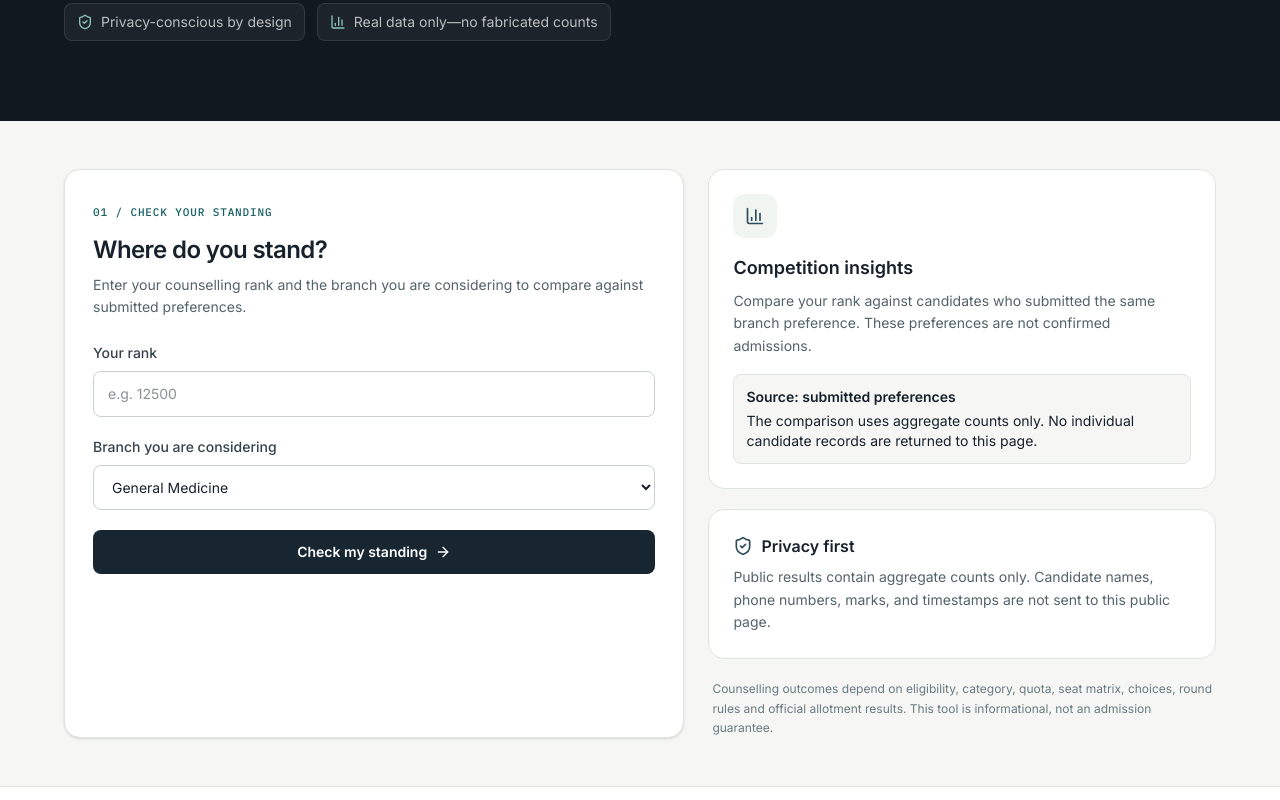
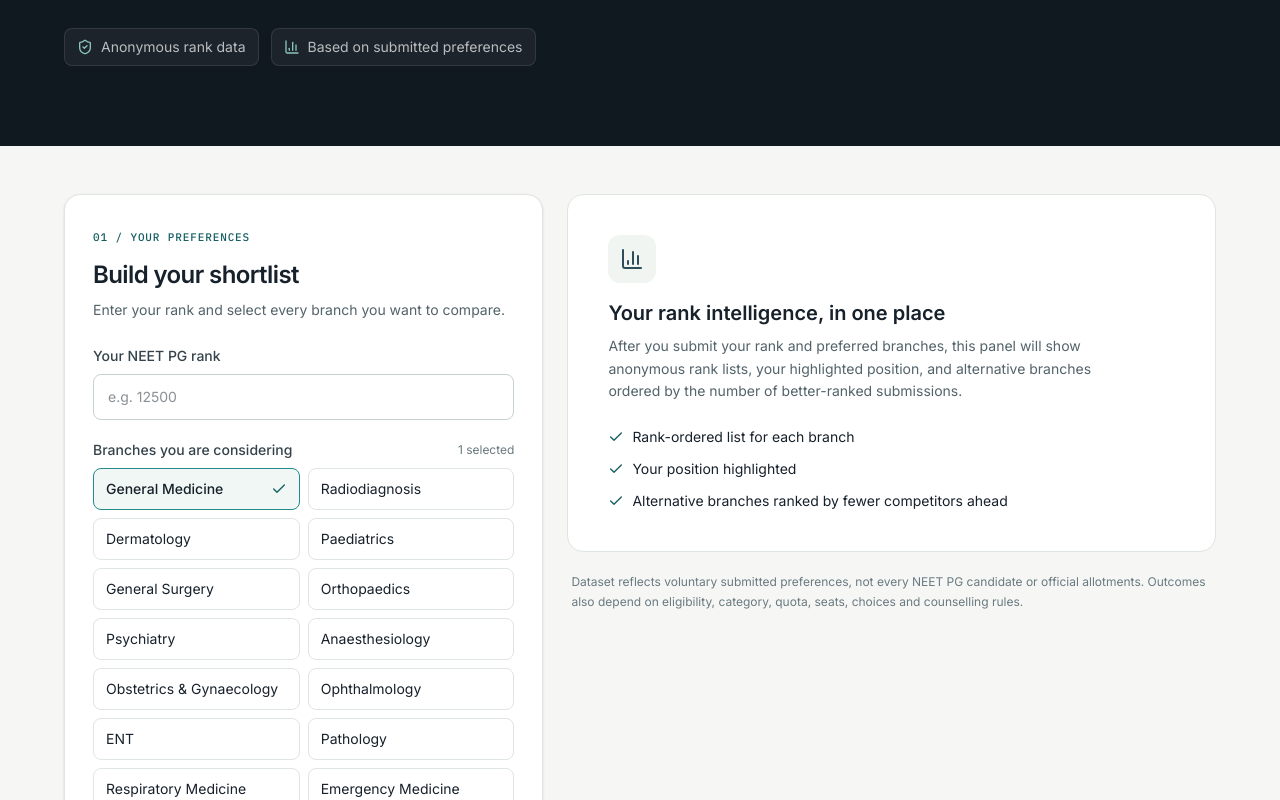
Before and after one commit to omniblessing/branchly, a React (Vite) app: page /su-joiye-che in a window 1280 px wide. Shown: the part 540-1340 px from the top of the page. Built offline with nearby package versions, Linux system fonts and the light colour scheme.

Commit message:
Build multi-branch rank comparison experience

```diff
--- a/src/pages/SuJoiyeChe.tsx
+++ b/src/pages/SuJoiyeChe.tsx
@@ -1,89 +1,101 @@
-import { useState, type FormEvent } from "react";
-import { Activity, ArrowRight, BarChart3, ShieldCheck } from "lucide-react";
+import { useMemo, useState, type FormEvent } from "react";
+import { Activity, ArrowRight, BarChart3, Check, ShieldCheck } from "lucide-react";
 
 const API_BASE = "https://su-joiye-che.thorfin662.workers.dev";
-
 const BRANCHES = [
-  "General Medicine",
-  "Radiodiagnosis",
-  "Dermatology",
-  "Paediatrics",
-  "General Surgery",
-  "Orthopaedics",
-  "Psychiatry",
-  "Anaesthesiology",
-  "Obstetrics & Gynaecology",
-  "Ophthalmology",
-  "ENT",
-  "Pathology",
-  "Respiratory Medicine",
-  "Emergency Medicine",
-  "Radiation Oncology",
-  "Other",
+  "General Medicine", "Radiodiagnosis", "Dermatology", "Paediatrics",
+  "General Surgery", "Orthopaedics", "Psychiatry", "Anaesthesiology",
+  "Obstetrics & Gynaecology", "Ophthalmology", "ENT", "Pathology",
+  "Respiratory Medicine", "Emergency Medicine", "Radiation Oncology", "Other",
 ];
 
-type CompetitionStats = {
-  totalCandidates: number;
-  sameBranchCandidates: number;
-  betterRankSameBranch: number;
-  source: string;
-  disclaimer: string;
+type RankEntry = { rank: number; branch: string };
+type BranchResult = {
+  branch: string;
+  total: number;
+  ahead: number;
+  sameRank: number;
+  behind: number;
+  entries: RankEntry[];
 };
 
 export function SuJoiyeChe() {
   const [rank, setRank] = useState("");
-  const [branch, setBranch] = useState(BRANCHES[0]);
+  const [selectedBranches, setSelectedBranches] = useState<string[]>(["General Medicine"]);
+  const [results, setResults] = useState<BranchResult[]>([]);
+  const [totalRanked, setTotalRanked] = useState(0);
   const [notice, setNotice] = useState("");
-  const [stats, setStats] = useState<CompetitionStats | null>(null);
   const [loading, setLoading] = useState(false);
+  const [activeBranch, setActiveBranch] = useState("General Medicine");
+
+  const alternatives = useMemo(
+    () => results.slice().sort((a, b) => a.ahead - b.ahead || a.total - b.total),
+    [results],
+  );
+
+  function toggleBranch(branch: string) {
+    setSelectedBranches(current => {
+      if (current.includes(branch)) {
+        const next = current.filter(item => item !== branch);
+        return next;
+      }
+      return [...current, branch];
+    });
+    setResults([]);
+    setNotice("");
+  }
 
   async function handleSubmit(event: FormEvent<HTMLFormElement>) {
     event.preventDefault();
     const parsedRank = Number(rank.replace(/,/g, "").trim());
     if (!Number.isSafeInteger(parsedRank) || parsedRank < 1) {
-      setStats(null);
       setNotice("Enter a valid whole-number rank greater than zero.");
+      return;
+    }
+    if (selectedBranches.length === 0) {
+      setNotice("Select at least one preferred branch.");
       return;
     }
 
     setLoading(true);
-    setStats(null);
     setNotice("");
-
+    setResults([]);
     try {
       const params = new URLSearchParams({
         rank: String(parsedRank),
-        branch,
+        branches: selectedBranches.join("|"),
       });
-      const response = await fetch(`${API_BASE}/api/competition?${params}`);
+      const response = await fetch(`${API_BASE}/api/rank-list?${params}`);
       const data = await response.json();
-
       if (!response.ok || !data.success) {
-        throw new Error(data.error || "Competition data is temporarily unavailable.");
+        throw new Error(data.error || "Rank-list data is temporarily unavailable.");
       }
-
-      setStats({
-        totalCandidates: data.totalCandidates,
-        sameBranchCandidates: data.sameBranchCandidates,
-        betterRankSameBranch: data.betterRankSameBranch,
-        source: data.source,
-        disclaimer: data.disclaimer,
-      });
+      const cleanResults = (data.branches || []).map((item: BranchResult) => ({
+        branch: String(item.branch),
+        total: Number(item.total) || 0,
+        ahead: Number(item.ahead) || 0,
+        sameRank: Number(item.sameRank) || 0,
+        behind: Number(item.behind) || 0,
+        entries: Array.isArray(item.entries) ? item.entries
+          .map((entry: RankEntry) => ({ rank: Number(entry.rank), branch: String(entry.branch) }))
+          .filter((entry: RankEntry) => Number.isSafeInteger(entry.rank) && entry.rank > 0)
+          .sort((a: RankEntry, b: RankEntry) => a.rank - b.rank) : [],
+      }));
+      setResults(cleanResults);
+      setTotalRanked(Number(data.totalRanked) || 0);
+      if (cleanResults.length) setActiveBranch(cleanResults[0].branch);
+      if (!cleanResults.length) setNotice("No matching submitted preferences were found for these branches.");
     } catch (error) {
-      setNotice(
-        error instanceof Error
-          ? `${error.message} Check that the Worker allows your live Branchly website origin.`
-          : "Competition data is temporarily unavailable. Please try again.",
-      );
+      setNotice(error instanceof Error
+        ? `${error.message} The Worker must have the /api/rank-list endpoint and allow your Branchly website origin.`
+        : "Rank-list data is temporarily unavailable. Please try again.");
     } finally {
       setLoading(false);
     }
   }
 
-  function clearResults() {
-    setNotice("");
-    setStats(null);
-  }
+  const currentRank = Number(rank.replace(/,/g, "").trim());
+  const current = results.find(item => item.branch === activeBranch);
 
   return (
     <div className="min-h-screen bg-surface-50">
@@ -91,155 +103,129 @@ export function SuJoiyeChe() {
         <div className="mx-auto max-w-[1200px] px-4 py-14 sm:px-6 sm:py-20">
           <div className="max-w-3xl">
             <span className="inline-flex items-center gap-2 rounded-full border border-white/15 bg-white/5 px-3 py-1.5 text-xs font-medium text-white/75">
-              <Activity className="h-3.5 w-3.5" />
-              PG counselling companion
+              <Activity className="h-3.5 w-3.5" /> PG counselling companion
             </span>
             <h1 className="mt-6 text-4xl font-semibold leading-tight tracking-tight sm:text-6xl">
               Your rank is one thing.
               <span className="mt-1 block text-accent-300">Your competition is another.</span>
             </h1>
             <p className="mt-5 max-w-2xl text-base leading-relaxed text-white/70 sm:text-lg">
-              Explore submitted branch preferences and understand the competition around your
-              rank. Built to support your decision—not promise an allotment.
+              Choose the branches you want. See submitted rank positions and compare alternatives
+              with fewer higher-ranked competitors—not a promise of admission.
             </p>
+            <div className="mt-8 flex flex-wrap gap-3 text-sm text-white/70">
+              <span className="inline-flex items-center gap-2 rounded-lg border border-white/10 bg-white/5 px-3 py-2"><ShieldCheck className="h-4 w-4 text-accent-300" /> Anonymous rank data</span>
+              <span className="inline-flex items-center gap-2 rounded-lg border border-white/10 bg-white/5 px-3 py-2"><BarChart3 className="h-4 w-4 text-accent-300" /> Based on submitted preferences</span>
             </div>
-          <div className="mt-9 flex flex-wrap gap-3 text-sm text-white/70">
-            <span className="inline-flex items-center gap-2 rounded-lg border border-white/10 bg-white/5 px-3 py-2">
-              <ShieldCheck className="h-4 w-4 text-accent-300" />
-              Privacy-conscious by design
-            </span>
-            <span className="inline-flex items-center gap-2 rounded-lg border border-white/10 bg-white/5 px-3 py-2">
-              <BarChart3 className="h-4 w-4 text-accent-300" />
-              Real data only—no fabricated counts
-            </span>
           </div>
         </div>
       </section>
 
-      <section className="mx-auto grid max-w-[1200px] gap-6 px-4 py-8 sm:px-6 lg:grid-cols-[minmax(0,1.1fr)_minmax(300px,0.9fr)] lg:py-12">
-        <div className="rounded-2xl border border-surface-200 bg-white p-5 shadow-sm sm:p-7">
-          <span className="mono-label text-accent-700">01 / Check your standing</span>
-          <h2 className="mt-3 text-2xl font-semibold tracking-tight text-ink-900">
-            Where do you stand?
-          </h2>
-          <p className="mt-2 text-sm leading-relaxed text-ink-500">
-            Enter your counselling rank and the branch you are considering to compare against
-            submitted preferences.
-          </p>
-
+      <section className="mx-auto grid max-w-[1200px] gap-6 px-4 py-8 sm:px-6 lg:grid-cols-[minmax(0,0.85fr)_minmax(0,1.15fr)] lg:py-12">
+        <div className="h-fit rounded-2xl border border-surface-200 bg-white p-5 shadow-sm sm:p-7">
+          <span className="mono-label text-accent-700">01 / Your preferences</span>
+          <h2 className="mt-3 text-2xl font-semibold tracking-tight text-ink-900">Build your shortlist</h2>
+          <p className="mt-2 text-sm leading-relaxed text-ink-500">Enter your rank and select every branch you want to compare.</p>
           <form className="mt-6 space-y-5" onSubmit={handleSubmit}>
             <div>
-              <label htmlFor="candidate-rank" className="mb-2 block text-sm font-medium text-ink-700">
-                Your rank
-              </label>
-              <input
-                id="candidate-rank"
-                name="rank"
-                type="number"
-                min="1"
-                step="1"
-                inputMode="numeric"
-                required
-                value={rank}
-                onChange={(event) => {
-                  setRank(event.target.value);
-                  clearResults();
-                }}
+              <label htmlFor="candidate-rank" className="mb-2 block text-sm font-medium text-ink-700">Your NEET PG rank</label>
+              <input id="candidate-rank" name="rank" type="number" min="1" step="1" inputMode="numeric" required value={rank}
+                onChange={event => { setRank(event.target.value); setResults([]); setNotice(""); }}
                 placeholder="e.g. 12500"
-                className="w-full rounded-lg border border-surface-300 bg-white px-3.5 py-3 text-sm text-ink-900 outline-none transition focus:border-brand-500 focus:ring-2 focus:ring-brand-100"
-              />
+                className="w-full rounded-lg border border-surface-300 bg-white px-3.5 py-3 text-sm text-ink-900 outline-none transition focus:border-brand-500 focus:ring-2 focus:ring-brand-100" />
             </div>
-
             <div>
-              <label htmlFor="preferred-branch" className="mb-2 block text-sm font-medium text-ink-700">
-                Branch you are considering
-              </label>
-              <select
-                id="preferred-branch"
-                name="branch"
-                value={branch}
-                onChange={(event) => {
-                  setBranch(event.target.value);
-                  clearResults();
-                }}
-                className="w-full rounded-lg border border-surface-300 bg-white px-3.5 py-3 text-sm text-ink-900 outline-none transition focus:border-brand-500 focus:ring-2 focus:ring-brand-100"
-              >
-                {BRANCHES.map((item) => (
-                  <option key={item} value={item}>{item}</option>
-                ))}
-              </select>
+              <div className="mb-2 flex items-center justify-between gap-2">
+                <label className="text-sm font-medium text-ink-700">Branches you are considering</label>
+                <span className="text-xs text-ink-400">{selectedBranches.length} selected</span>
               </div>
-
-            <button
-              type="submit"
-              disabled={loading}
-              className="inline-flex w-full items-center justify-center gap-2 rounded-lg bg-brand-900 px-4 py-3 text-sm font-semibold text-white transition hover:bg-brand-800 focus:outline-none focus:ring-2 focus:ring-brand-500 focus:ring-offset-2 disabled:cursor-wait disabled:opacity-60"
-            >
-              {loading ? "Checking submitted data…" : "Check my standing"}
-              {!loading && <ArrowRight className="h-4 w-4" />}
+              <div className="grid grid-cols-1 gap-2 sm:grid-cols-2">
+                {BRANCHES.map(branch => {
+                  const checked = selectedBranches.includes(branch);
+                  return <button key={branch} type="button" aria-pressed={checked} onClick={() => toggleBranch(branch)}
+                    className={`flex items-center justify-between gap-2 rounded-lg border px-3 py-2.5 text-left text-sm transition ${checked ? "border-accent-500 bg-accent-50 font-medium text-ink-900" : "border-surface-200 bg-white text-ink-600 hover:border-surface-300"}`}>
+                    <span>{branch}</span>{checked && <Check className="h-4 w-4 shrink-0 text-accent-700" />}
+                  </button>;
+                })}
+              </div>
+            </div>
+            <button type="submit" disabled={loading}
+              className="inline-flex w-full items-center justify-center gap-2 rounded-lg bg-brand-900 px-4 py-3 text-sm font-semibold text-white transition hover:bg-brand-800 focus:outline-none focus:ring-2 focus:ring-brand-500 focus:ring-offset-2 disabled:cursor-wait disabled:opacity-60">
+              {loading ? "Analysing submitted ranks…" : "Analyse my options"}{!loading && <ArrowRight className="h-4 w-4" />}
             </button>
           </form>
-
-          {notice && (
-            <div role="status" aria-live="polite" className="mt-4 rounded-lg border border-fit-low/20 bg-fit-low-bg p-3.5 text-sm leading-relaxed text-ink-700">
-              {notice}
-            </div>
-          )}
-
-          {stats && (
-            <div role="status" aria-live="polite" className="mt-5 space-y-3">
-              <div className="rounded-xl border border-accent-200 bg-accent-50 p-4">
-                <p className="text-sm font-medium text-ink-600">Submitted candidates with a better rank who selected {branch}</p>
-                <p className="mt-1 text-3xl font-semibold tabular-nums text-ink-950">{stats.betterRankSameBranch.toLocaleString("en-IN")}</p>
-              </div>
-              <div className="grid grid-cols-2 gap-3">
-                <div className="rounded-lg border border-surface-200 bg-white p-3">
-                  <p className="text-xs leading-relaxed text-ink-500">Submitted candidates for this branch</p>
-                  <p className="mt-1 text-xl font-semibold tabular-nums text-ink-900">{stats.sameBranchCandidates.toLocaleString("en-IN")}</p>
-                </div>
-                <div className="rounded-lg border border-surface-200 bg-white p-3">
-                  <p className="text-xs leading-relaxed text-ink-500">Ranked submissions in dataset</p>
-                  <p className="mt-1 text-xl font-semibold tabular-nums text-ink-900">{stats.totalCandidates.toLocaleString("en-IN")}</p>
-                </div>
-              </div>
-              <p className="text-xs leading-relaxed text-ink-500">{stats.disclaimer} Counts reflect the current submitted dataset, not all candidates or official allotments.</p>
-            </div>
-          )}
-        </div>
-
-        <aside className="space-y-5">
-          <div className="rounded-2xl border border-surface-200 bg-white p-5 sm:p-6">
-            <div className="flex h-11 w-11 items-center justify-center rounded-xl bg-brand-50 text-brand-700">
-              <BarChart3 className="h-5 w-5" />
-            </div>
-            <h2 className="mt-4 text-lg font-semibold text-ink-900">Competition insights</h2>
-            <p className="mt-2 text-sm leading-relaxed text-ink-500">
-              Compare your rank against candidates who submitted the same branch preference.
-              These preferences are not confirmed admissions.
-            </p>
-            <div className="mt-4 rounded-lg border border-surface-200 bg-surface-50 p-3 text-sm text-ink-600">
-              <span className="font-semibold text-ink-800">Source: submitted preferences</span>
-              <p className="mt-1">The comparison uses aggregate counts only. No individual candidate records are returned to this page.</p>
+          {notice && <div role="status" aria-live="polite" className="mt-4 rounded-lg border border-fit-low/20 bg-fit-low-bg p-3.5 text-sm leading-relaxed text-ink-700">{notice}</div>}
+          <div className="mt-5 rounded-lg border border-surface-200 bg-surface-50 p-3 text-xs leading-relaxed text-ink-500">
+            Only anonymous rank and branch preference should be returned to this page. Names, phone numbers, marks, timestamps and candidate IDs must remain private.
           </div>
         </div>
 
+        <div className="space-y-5">
+          {results.length > 0 ? <>
             <div className="rounded-2xl border border-surface-200 bg-white p-5 sm:p-6">
-            <div className="flex items-center gap-2 text-ink-900">
-              <ShieldCheck className="h-5 w-5 text-brand-700" />
-              <h2 className="font-semibold">Privacy first</h2>
+              <div className="flex flex-wrap items-start justify-between gap-3">
+                <div>
+                  <span className="mono-label text-accent-700">02 / Competition snapshot</span>
+                  <h2 className="mt-2 text-xl font-semibold text-ink-900">Your branch comparison</h2>
                 </div>
-            <p className="mt-2 text-sm leading-relaxed text-ink-500">
-              Public results contain aggregate counts only. Candidate names, phone numbers,
-              marks, and timestamps are not sent to this public page.
-            </p>
+                <div className="rounded-lg bg-surface-50 px-3 py-2 text-right">
+                  <p className="text-xs text-ink-500">Valid ranked submissions</p>
+                  <p className="text-lg font-semibold tabular-nums text-ink-900">{totalRanked.toLocaleString("en-IN")}</p>
+                </div>
+              </div>
+              <div className="mt-5 space-y-2">
+                {alternatives.map(item => <button type="button" key={item.branch} onClick={() => setActiveBranch(item.branch)}
+                  className={`w-full rounded-xl border p-3 text-left transition ${activeBranch === item.branch ? "border-accent-500 bg-accent-50" : "border-surface-200 hover:bg-surface-50"}`}>
+                  <div className="flex flex-wrap items-center justify-between gap-2">
+                    <span className="font-medium text-ink-900">{item.branch}</span>
+                    <span className="text-xs text-ink-500">{item.ahead.toLocaleString("en-IN")} better-ranked competitors</span>
+                  </div>
+                  <div className="mt-2 grid grid-cols-3 gap-2 text-xs">
+                    <span className="text-ink-500">Total <strong className="text-ink-800">{item.total.toLocaleString("en-IN")}</strong></span>
+                    <span className="text-ink-500">Same rank <strong className="text-ink-800">{item.sameRank.toLocaleString("en-IN")}</strong></span>
+                    <span className="text-ink-500">Behind <strong className="text-ink-800">{item.behind.toLocaleString("en-IN")}</strong></span>
+                  </div>
+                </button>)}
+              </div>
+              <p className="mt-4 text-xs leading-relaxed text-ink-500">Alternatives are sorted by fewer submitted candidates with better numerical ranks. This is a preference comparison, not an admission probability.</p>
             </div>
 
-          <p className="px-1 text-xs leading-relaxed text-ink-400">
-            Counselling outcomes depend on eligibility, category, quota, seat matrix, choices,
-            round rules and official allotment results. This tool is informational, not an
-            admission guarantee.
-          </p>
-        </aside>
+            {current && <div className="rounded-2xl border border-surface-200 bg-white p-5 sm:p-6">
+              <div className="flex flex-wrap items-start justify-between gap-3">
+                <div>
+                  <span className="mono-label text-accent-700">03 / Rank list</span>
+                  <h2 className="mt-2 text-xl font-semibold text-ink-900">{current.branch}</h2>
+                  <p className="mt-1 text-sm text-ink-500">Submitted ranks ordered from best to worst</p>
+                </div>
+                <span className="rounded-lg bg-surface-50 px-3 py-2 text-sm text-ink-600">{current.total.toLocaleString("en-IN")} submissions</span>
+              </div>
+              <div className="mt-4 space-y-1.5">
+                {current.entries.map((entry, index) => {
+                  const isUser = entry.rank === currentRank;
+                  return <div key={`${entry.rank}-${index}`} className={`flex items-center justify-between rounded-lg border px-3 py-2.5 ${isUser ? "border-accent-500 bg-accent-50 ring-1 ring-accent-300" : "border-surface-100 bg-white"}`}>
+                    <div className="flex items-center gap-3">
+                      <span className="w-10 text-xs tabular-nums text-ink-400">#{index + 1}</span>
+                      <span className={`text-sm tabular-nums ${isUser ? "font-bold text-accent-700" : "text-ink-800"}`}>{entry.rank.toLocaleString("en-IN")}</span>
+                    </div>
+                    {isUser ? <span className="rounded-full bg-accent-100 px-2.5 py-1 text-xs font-semibold text-accent-700">YOUR RANK</span> : <span className="text-xs text-ink-400">{entry.rank < currentRank ? "Ahead" : entry.rank > currentRank ? "Behind" : "Same rank"}</span>}
+                  </div>;
+                })}
+                {!current.entries.some(entry => entry.rank === currentRank) && <div className="rounded-xl border border-dashed border-accent-500 bg-accent-50 p-4">
+                  <p className="font-semibold text-accent-700">Your rank: {currentRank.toLocaleString("en-IN")}</p>
+                  <p className="mt-1 text-sm text-ink-600">No submission with your exact rank appears in this branch's list. Your position relative to these entries is between the nearest better and worse ranks.</p>
+                </div>}
+              </div>
+            </div>}
+          </> : <div className="rounded-2xl border border-surface-200 bg-white p-8 sm:p-10">
+            <div className="flex h-12 w-12 items-center justify-center rounded-xl bg-brand-50 text-brand-700"><BarChart3 className="h-6 w-6" /></div>
+            <h2 className="mt-4 text-xl font-semibold text-ink-900">Your rank intelligence, in one place</h2>
+            <p className="mt-2 max-w-lg text-sm leading-relaxed text-ink-500">After you submit your rank and preferred branches, this panel will show anonymous rank lists, your highlighted position, and alternative branches ordered by the number of better-ranked submissions.</p>
+            <div className="mt-6 space-y-3">
+              {["Rank-ordered list for each branch", "Your position highlighted", "Alternative branches ranked by fewer competitors ahead"].map(item => <div key={item} className="flex items-center gap-2 text-sm text-ink-600"><Check className="h-4 w-4 text-accent-700" />{item}</div>)}
+            </div>
+          </div>}
+          <p className="px-1 text-xs leading-relaxed text-ink-400">Dataset reflects voluntary submitted preferences, not every NEET PG candidate or official allotments. Outcomes also depend on eligibility, category, quota, seats, choices and counselling rules.</p>
+        </div>
       </section>
     </div>
   );
```
Lines whose indentation alone changed are shown as unchanged.
